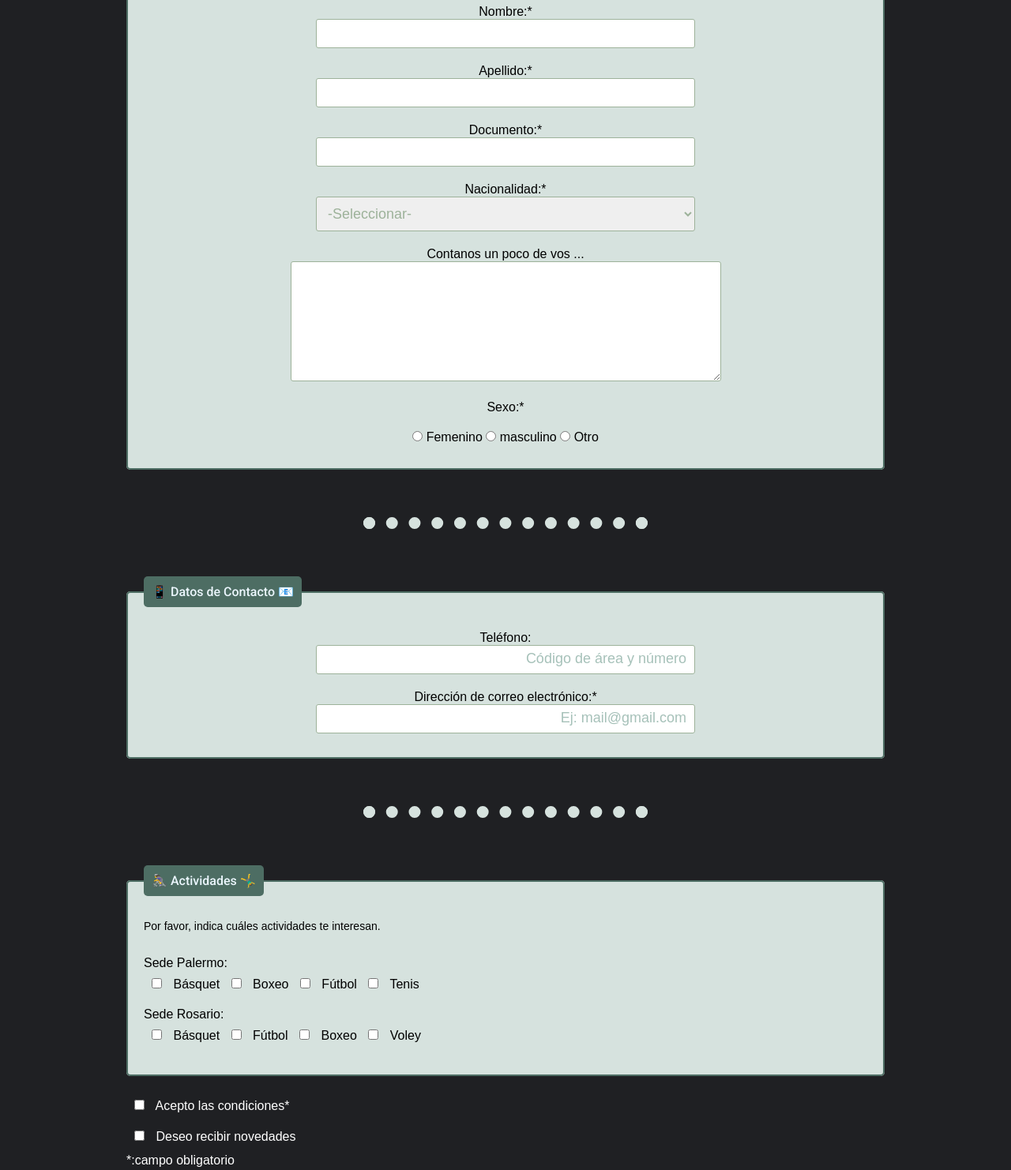
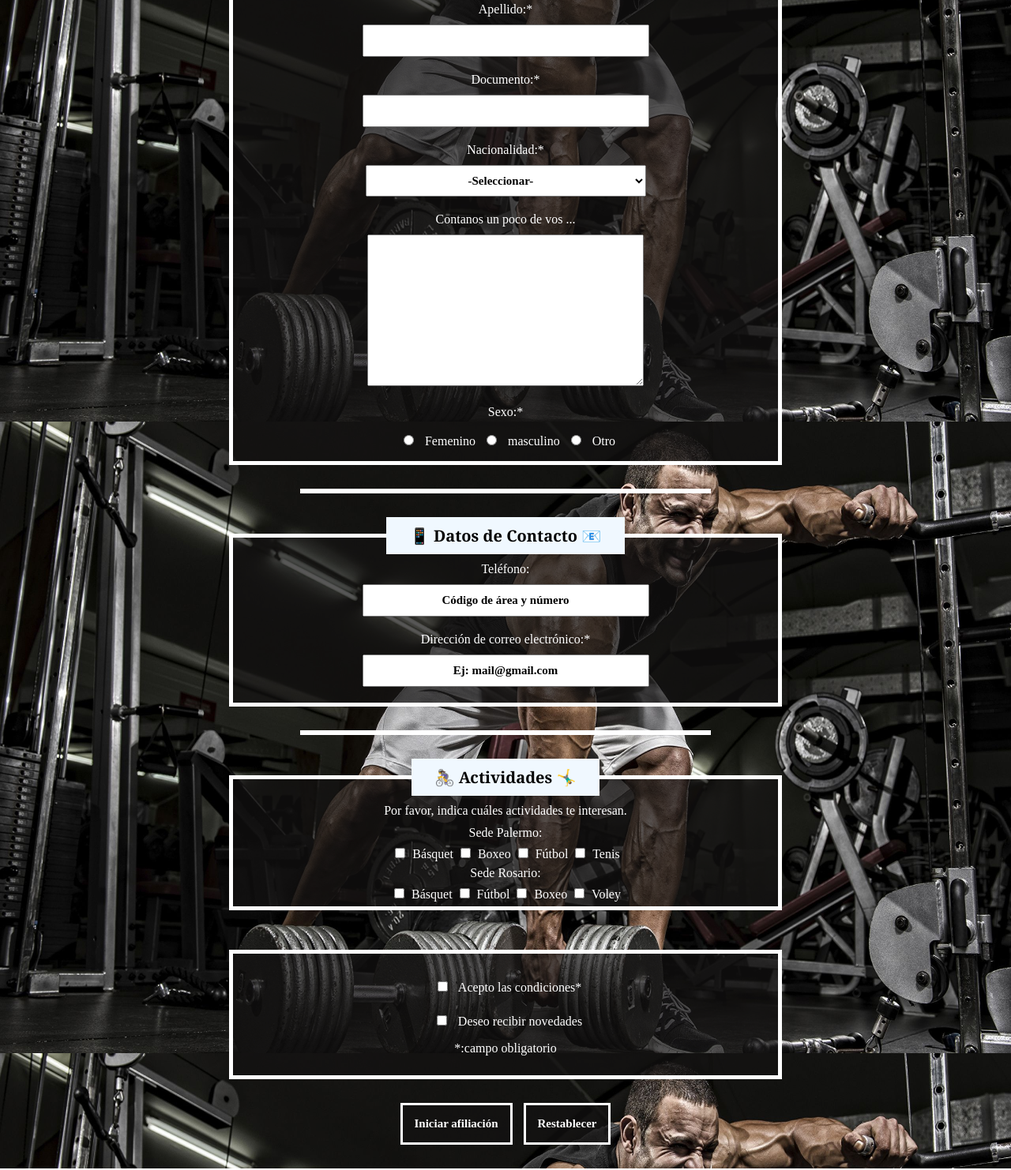
Before and after one commit to Paskal-Full-Stack/formularios, a plain HTML site: page index.html in a window 1280 px wide. Shown: the part 266-1748 px from the top of the page at 79% size. Drawn offline with Linux system fonts and the light colour scheme.

Commit message:
Sexta Parte

```diff
--- /dev/null
+++ b/css/estilos2.css
@@ -0,0 +1,129 @@
+* {
+    margin: 0;
+    padding: 0;
+    box-sizing: border-box;
+    font-family: 'Times New Roman', Times, serif;
+}
+
+h1 {
+    font-family: Georgia, 'Times New Roman', Times, serif;
+    text-align: center;
+    color: white;
+    margin: 20px 0 40px 0;
+}
+
+main {
+    display: flex;
+    justify-content: center;
+}
+
+body {
+    background-image: url(../img/4046-gym.jpg);
+    background-size: 100% 100%;
+    background-attachment: fixed;
+}
+
+legend {
+    font-family: Georgia, 'Times New Roman', Times, serif;
+    padding: 10px 30px;
+    background-color: aliceblue;
+    font-size: 20px;
+    font-weight: 800;
+    color: black;
+}
+
+fieldset {
+    background-color: rgba(19, 18, 18, 0.7);
+    border: white solid 5px;
+    color: white;
+    margin: 20px;
+    width: 700px;
+    text-align: center;
+}
+
+fieldset p {
+    margin: 10px;
+}
+
+fieldset input {
+    padding: 10px 80px;
+    margin: 10px;
+    font-size: 15px;
+    font-weight: 700;
+    text-align: center;
+}
+
+input::placeholder {
+    color: black;
+    font-size: 15px;
+    text-align: center;
+}
+
+fieldset:focus-within {
+    background-color: rgba(19, 18, 18);
+}
+
+hr {
+    margin: 30px 110px;
+    border: 3px solid white;
+}
+
+select {
+    padding: 10px 125px;
+    font-size: 15px;
+    font-weight: 700;
+    margin: 10px;
+}
+
+textarea {
+    margin: 10px;
+    padding: 10px;
+    width: 350px;
+    font-size: 15px;
+    font-weight: 700;
+    text-align: center;
+}
+
+.acepto {
+    background-color: rgba(19, 18, 18, 0.7);
+    border: white solid 5px;
+    margin: 50px 0 20px 20px;
+    text-align: center;
+    color: white;
+    padding: 15px;
+    width: 700px;
+}
+
+.acepto input {
+    margin: 10px;
+}
+
+.acepto p {
+    margin: 10px;
+}
+
+.acepto:focus-within {
+    background-color: rgba(19, 18, 18);
+}
+
+div input {
+    padding: 15px;
+    background-color: rgba(19, 18, 18, 0.7);
+    color: white;
+    font-size: 15px;
+    font-weight: 700;
+    border: 3px solid white;
+    margin: 10px 5px;
+}
+
+div input:hover {
+    padding: 15px;
+    background-color: rgba(19, 18, 18);
+    color: white;
+    border: 3px solid white;
+}
+
+.submit {
+    text-align: center;
+    margin: 20px;
+}
--- a/index.html
+++ b/index.html
@@ -5,14 +5,14 @@
     <meta charset="UTF-8">
     <meta http-equiv="X-UA-Compatible" content="IE=edge">
     <meta name="viewport" content="width=device-width, initial-scale=1.0">
-    <link rel="stylesheet" href="css/estilos.css">
+    <!-- <link rel="stylesheet" href="css/estilos.css">-->
+    <link rel="stylesheet" href="css/estilos2.css">
     <link rel="preconnect" href="https://fonts.googleapis.com">
     <link rel="preconnect" href="https://fonts.gstatic.com" crossorigin>
     <link href="https://fonts.googleapis.com/css2?family=Poppins:wght@900&display=swap" rel="stylesheet">
     <link rel="preconnect" href="https://fonts.googleapis.com">
     <link rel="preconnect" href="https://fonts.gstatic.com" crossorigin>
-    <link href="https://fonts.googleapis.com/css2?family=Poppins:wght@900&family=Roboto:wght@500&display=swap"
-        rel="stylesheet">
+    <link href="https://fonts.googleapis.com/css2?family=Poppins:wght@900&family=Roboto:wght@500&display=swap"rel="stylesheet">
     <title>Afiliación</title>
 </head>
 
```
Also changed, not shown: img/4046-gym.jpg (added).
